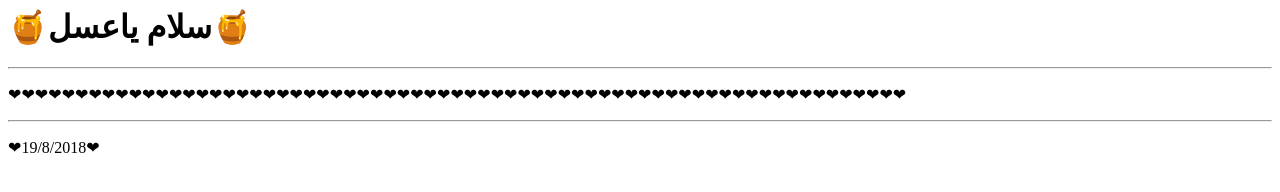
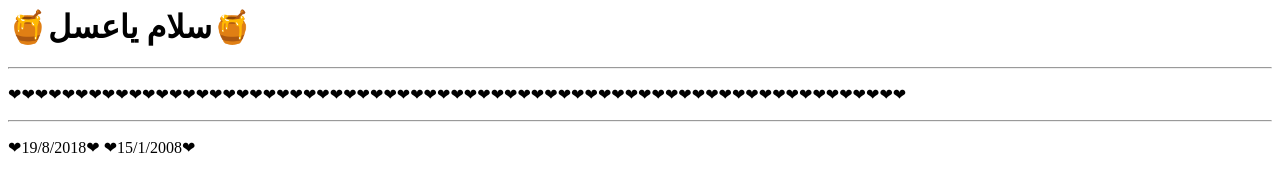
Before and after one commit to M0192/MASA, a plain HTML site: page index.html in a window 1280 px wide. Drawn offline with Linux system fonts and the light colour scheme.

Commit message:
Update index.html

```diff
--- a/index.html
+++ b/index.html
@@ -6,7 +6,7 @@
  <hr> </hr>
 
 <p>
-❤19/8/2018❤
+❤19/8/2018❤ ❤15/1/2008❤
 </p>
 </body>
 </html>
```
